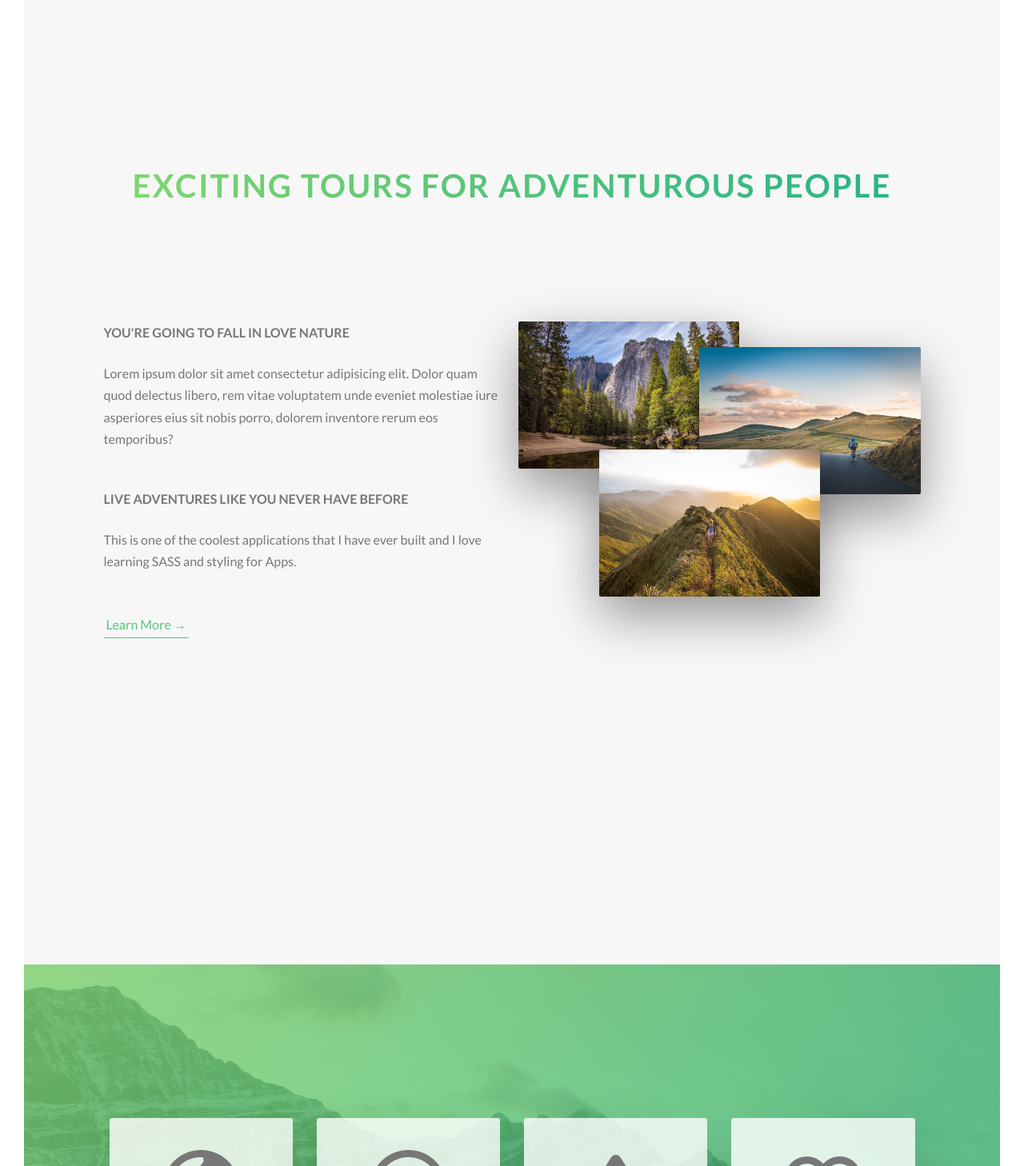
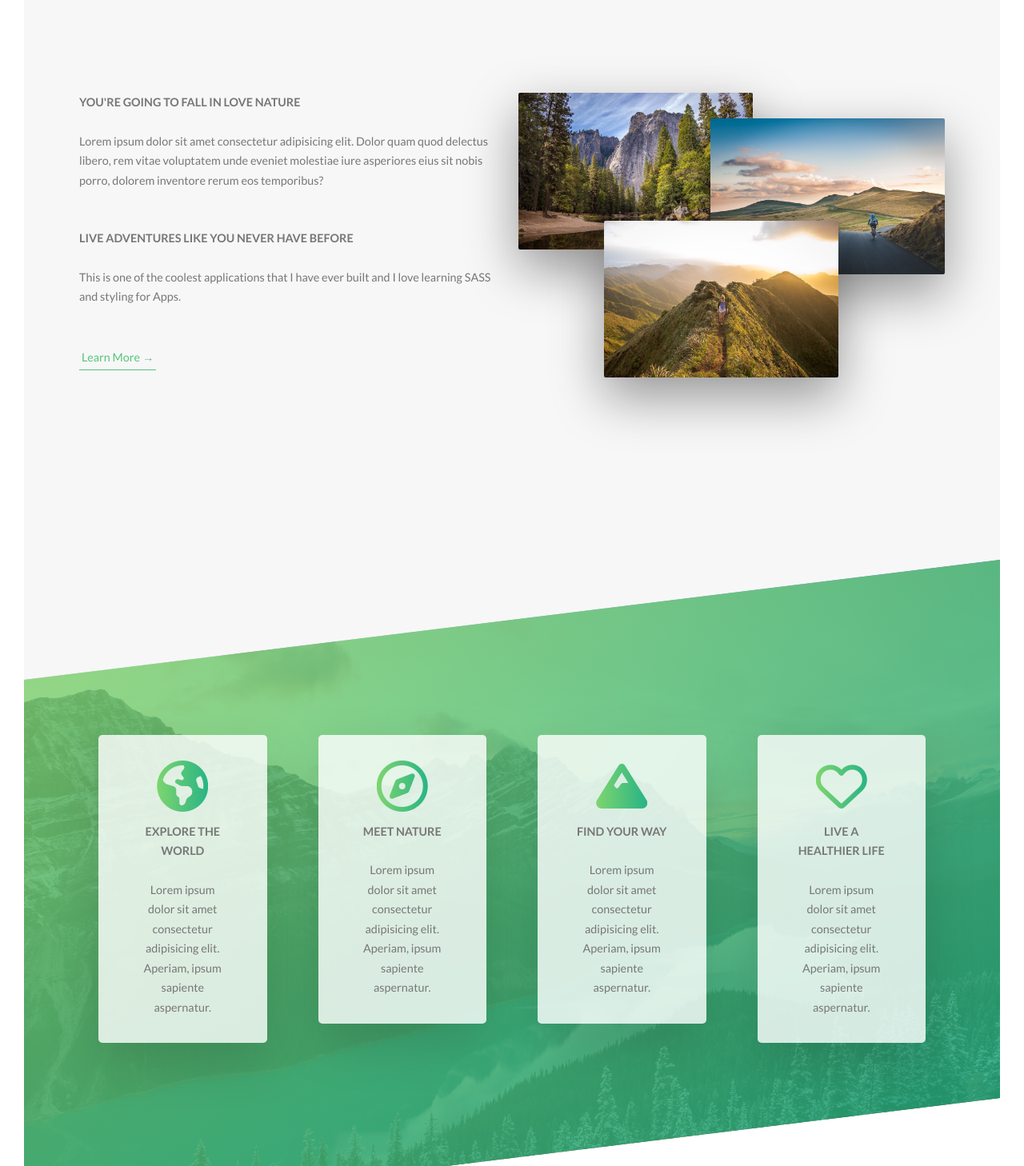
Before and after one commit to DevJBlack/NatoursReactApp, a React (Create React App) app: page / in a window 1280 px wide. Shown: the part 832-2290 px from the top of the page at 80% size. Built offline with nearby package versions, Linux system fonts and the light colour scheme; a web font is replaced by a local one.

Commit message:
fixed styling

```diff
--- a/src/components/App.js
+++ b/src/components/App.js
@@ -58,7 +58,7 @@ const App = () => {
                 <div className="box">
                     <div className="col-1-of-4">
                         <div className="feature-box">
-                        <i className="fas fa-globe-americas"></i>
+                        <i className="feature-box__icon fas fa-globe-americas"></i>
                             <h3 className="heading-tertiary u-margin-bottom-small">Explore the world</h3>
                             <p className="feature-box__text">
                                 Lorem ipsum dolor sit amet consectetur adipisicing elit. Aperiam, ipsum sapiente aspernatur.
@@ -68,7 +68,7 @@ const App = () => {
 
                     <div className="col-1-of-4">
                         <div className="feature-box">
-                          <i class="far fa-compass"></i>
+                          <i className="feature-box__icon far fa-compass"></i>
                             <h3 className="heading-tertiary u-margin-bottom-small">Meet nature</h3>
                             <p className="feature-box__text">
                                 Lorem ipsum dolor sit amet consectetur adipisicing elit. Aperiam, ipsum sapiente aspernatur.
@@ -78,7 +78,7 @@ const App = () => {
 
                     <div className="col-1-of-4">
                         <div className="feature-box">
-                            <i class="fas fa-mountain"></i>
+                            <i className="feature-box__icon fas fa-mountain"></i>
                             <h3 className="heading-tertiary u-margin-bottom-small">Find your way</h3>
                              <p className="feature-box__text">
                                 Lorem ipsum dolor sit amet consectetur adipisicing elit. Aperiam, ipsum sapiente aspernatur.
@@ -88,7 +88,7 @@ const App = () => {
 
                     <div className="col-1-of-4">
                         <div className="feature-box">
-                            <i class="far fa-heart"></i>
+                            <i className="feature-box__icon far fa-heart"></i>
                             <h3 className="heading-tertiary u-margin-bottom-small">Live a healthier life</h3>
                             <p className="feature-box__text">
                                 Lorem ipsum dolor sit amet consectetur adipisicing elit. Aperiam, ipsum sapiente aspernatur.
--- a/src/components/sass/abstracts/_variables.scss
+++ b/src/components/sass/abstracts/_variables.scss
@@ -10,7 +10,7 @@ $color-white: #fff;
 $color-black: #000;
 
 // FONT
-$default-font-size: 1rem;
+$default-font-size: .7rem;
 
 // GRID
 $grid-width: 114rem;
--- a/src/components/sass/base/_typography.scss
+++ b/src/components/sass/base/_typography.scss
@@ -12,7 +12,7 @@ body {
   text-transform: uppercase;
 
   backface-visibility: hidden;
-  margin-bottom: 60px;
+  margin: 7rem;
 
   &-main{
     display: block;
@@ -36,7 +36,7 @@ body {
 }
 
 .heading-secondary {
-  font-size: 2.5rem;
+  font-size: 2rem;
   text-transform: uppercase;
   font-weight: 700;
   display: inline-block;
@@ -54,12 +54,12 @@ body {
 
 .heading-tertiary {
   font-weight: 700;
-  font-size: $default-font-size;
+  font-size: .9rem;
   text-transform: uppercase;
 }
 
 .paragraph {
-  font-size: $default-font-size;
+  font-size: .9rem;
 
   &:not(:last-child) {
     margin-bottom: 3rem;
--- a/src/components/sass/base/_utilities.scss
+++ b/src/components/sass/base/_utilities.scss
@@ -11,5 +11,5 @@
 }
 
 .u-margin-bottom-large {
-  margin-bottom: 8rem;
+  margin-bottom: 6rem;
 }
--- a/src/components/sass/components/_button.scss
+++ b/src/components/sass/components/_button.scss
@@ -59,7 +59,7 @@
 .btn-text {
   &:link,
   &:visited {
-    font-size: $default-font-size;
+    font-size: .9rem;
     color: $color-primary;
     display: inline-block;
     text-decoration: none;
--- a/src/components/sass/components/_feature-box.scss
+++ b/src/components/sass/components/_feature-box.scss
@@ -1,17 +1,23 @@
 .feature-box {
   background-color: rgba($color-white, .8);
-  font-size: 1rem;
-  padding: 2.5rem;
+  font-size: .9rem;
+  padding: 2rem 3rem;
   text-align: center;
-  border-radius: 3px;
+  border-radius: 5px;
   box-shadow: 0 1.5rem 4rem rgba($color-black, .15);
+  transition: transform .3s;
+
 
   &__icon {
-    font-size: 6rem;
-    margin-bottom: .5rem;
+    font-size: 4rem;
+    margin-bottom: .8rem;
+    display: inline-block;
+    background-image: linear-gradient(to right, $color-primary-light, $color-primary-dark) ;
+    -webkit-background-clip: text;
+    color: transparent;
   }
 
-  &__text {
-
+  &:hover {
+    transform: translateY(-1.5rem) scale(1.03);
   }
 }
--- a/src/components/sass/layout/_grid.scss
+++ b/src/components/sass/layout/_grid.scss
@@ -10,7 +10,7 @@
   justify-content: space-around;
   align-items: flex-start;
   margin: auto;
-  width: 85%;
+  width: 90%;
 }
 
 .box-1-of-2 {
@@ -25,13 +25,10 @@
 
 
 .col-1-of-4 {
-  margin: 0 15px;
+  margin: 0 2rem;
 }
 
-i {
-  font-size: 6rem;
-  margin-bottom: 1rem;
-}
+
 
 
 
--- a/src/components/sass/layout/_header.scss
+++ b/src/components/sass/layout/_header.scss
@@ -1,5 +1,5 @@
 .header {
-  height: 95vh;
+  height: 85vh;
   background-image: linear-gradient(
     to right bottom ,
   rgba($color-primary-light, 0.8),
--- a/src/components/sass/pages/homes.scss
+++ b/src/components/sass/pages/homes.scss
@@ -1,11 +1,12 @@
 .section-about {
   background: $color-grey-light-1;
   padding: 25rem 0;
-  margin-top: -20vh;
+  margin-top: -40vh;
+  width: 100%;
 }
 
 .section-features {
-  padding: 12rem 0;
+  padding: 9rem 0;
   background-image: linear-gradient(
     to right bottom ,
   rgba($color-primary-light, 0.8),
@@ -13,5 +14,12 @@
   url(../../../components/img/nat-4.jpg);
   background-size: cover;
   width: 100%;
+  margin-top: -6rem;
+
+  transform: skewY(-7deg);
+
+  & > * {
+    transform: skewY(7deg);
+  }
 
 }
```
